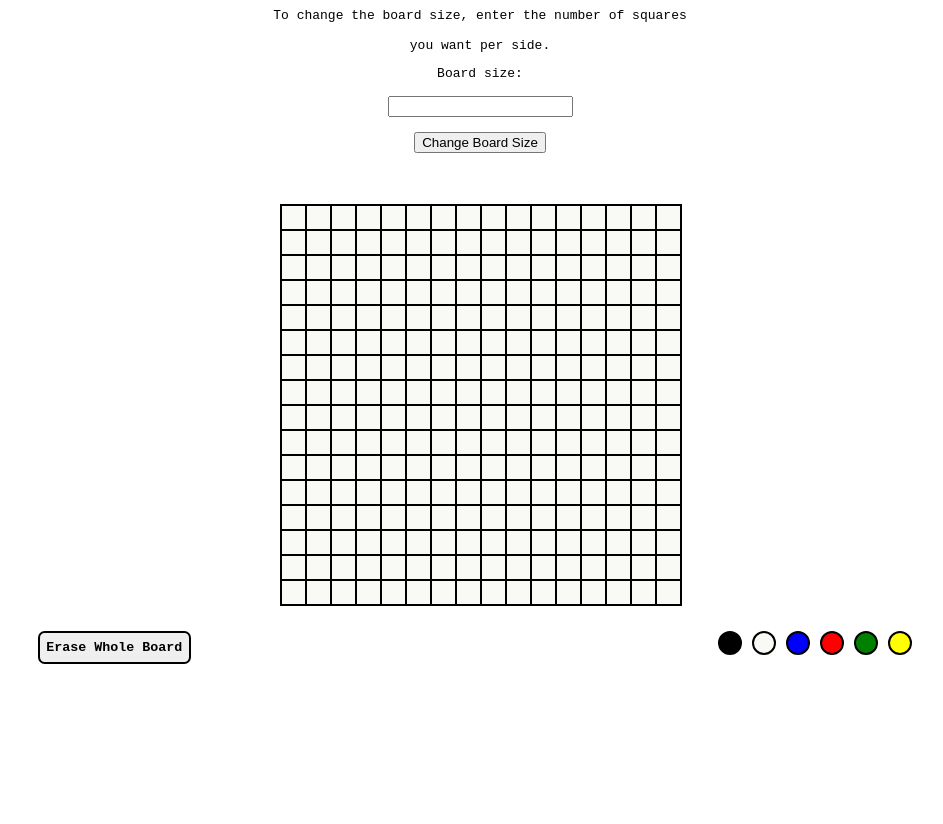
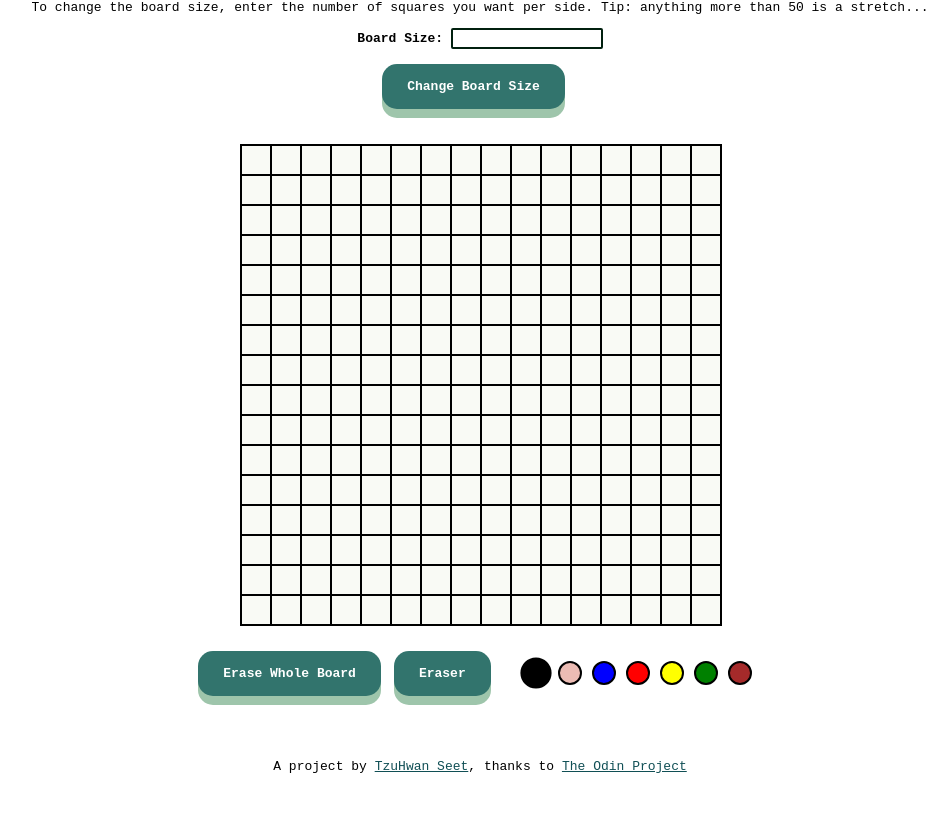
Before and after one commit to tzuhwan/etch-a-sketch, a plain HTML site: page index.html in a window 1280 px wide. Shown: the part 73-897 px from the top of the page, without its empty margins (160-1103 px from the left). Before the commit the page ends 807 px from the top, so only its background shows below. Drawn offline with Linux system fonts and the light colour scheme.

Commit message:
Added functions to selectively erase and select color; Modified UI

```diff
--- a/index.html
+++ b/index.html
@@ -10,14 +10,13 @@
     <body>
         <div class="top-container">
             <h1>Etch-a-Sketch!</h1>
-            <p>To change the board size, enter the number of squares <br><br> you want per side. </p>
+            <p>To change the board size, enter the number of squares you want per side. Tip: anything more than 50 is a stretch...</p>
 
             <form action="">
-                <label for="bSize">Board size:</label>
-                <br><br>
+                <label id='board-size-label' for="bSize">Board Size:</label>
                 <input type="text" id="board-size">
                 <br><br>
-                <input type="button" onclick ="getUserBoardSize()" value="Change Board Size">
+                <input class="button" type="button" onclick ="getUserBoardSize()" value="Change Board Size">
             </form>
 
         </div>
@@ -28,20 +27,27 @@
 
         <div class="bottom-container">
 
-            <button id="complete-erase-btn">Erase Whole Board</button>
+            <div class="erase-btn-row">
+                <button class="button" id="complete-erase-btn">Erase Whole Board</button>
+                <button class="button" id="eraser-btn">Eraser</button>
+            </div>
+
 
             <div class="color-selection">
-                <div class="color-square color-black"></div>
-                <div class="color-square color-white"></div>
-                <div class="color-square color-blue"></div>
-                <div class="color-square color-red"></div>
-                <div class="color-square color-green"></div>
-                <div class="color-square color-yellow"></div>
+                <div class="color-square color-square-clicked"></div>
+                <div class="color-square"></div>
+                <div class="color-square"></div>
+                <div class="color-square"></div>
+                <div class="color-square"></div>
+                <div class="color-square"></div>
+                <div class="color-square"></div>
             </div>
 
         </div>
 
-        <div class="footer"></div>
+        <div class="footer">
+            <p>A project by <a href='https://github.com/tzuhwan'>TzuHwan Seet</a>, thanks to <a href='https://www.theodinproject.com/home?ref=logout'>The Odin Project</a></p>
+        </div>
 
 
         <script src="main.js"></script>
--- a/main.js
+++ b/main.js
@@ -1,12 +1,16 @@
 // Project Constants
-const mainContainerWidth = 50; //50vh
+const mainContainerWidth = 60; //50vh
 const blankColor = '#f9faf5'
 const startingBoardSize = 16;
+
+
+
 
 //Global Variables
 let squareWidth = 0;
 let userBoardSize;
 let mouseDown = false;
+let isErase = false;
 let currentColor = 'black';
 
 //querySelector
@@ -36,18 +40,25 @@ function completeErase() {
     })
 }
 
+//Selective erase
+function selectiveErase() {
+    isErase = !isErase;
+    isErase === true ? currentColor = blankColor : null;
+}
+
 
 //return the user's selected board size
 function getUserBoardSize() {
     userBoardSize = document.getElementById('board-size').value;
 
-    createGrid(userBoardSize);
+    userBoardSize === "" ? createGrid(startingBoardSize): createGrid(userBoardSize);
 
 }
 
 
 // Instantiates the selected number of squares of grid (canvasLength*canvasLength)
 function createGrid(numberOfSquares) {
+
 
     while (canvas.hasChildNodes()) {
         canvas.removeChild(canvas.lastChild);
@@ -67,17 +78,17 @@ function createGrid(numberOfSquares) {
 }
 
 
-//add EventListener to each square and change to black when hover over it
+//add EventListener to each square and change to currentColor when hover over it
 function colorSquare() {
     const squares = document.querySelectorAll('.square');
     squares.forEach(square => {
         square.addEventListener('mousedown', event => {
             mouseDown = true;
-            event.target.style.backgroundColor = "white";
+            event.target.style.backgroundColor = currentColor;
         })
         square.addEventListener('mouseover', event => {
             if (mouseDown) {
-                event.target.style.backgroundColor = "black";
+                event.target.style.backgroundColor = currentColor;
             }
         })
         square.addEventListener('mouseup', event => mouseDown = false);
@@ -85,10 +96,52 @@ function colorSquare() {
 }
 
 
+// toggles the color buttons
+function toggleColorBtn(colorBtns, colorBtn) {
+    colorBtn.addEventListener('click', event => {
+        colorBtns.forEach(color => {
+            color.classList.remove('color-square-clicked');
+        })
+        colorBtn.classList.add('color-square-clicked');
+    })
+}
+
+//Asign the div backgroundColor directly so that can be accessed later
+function defineColorPalette() {
+    let colorList = ['black', '#ecbcb4', 'blue', 'red', 'yellow', 'green', 'brown'];
+
+    const colorBtns = document.querySelectorAll('.color-square');
+
+    for (let i = 0; i < colorBtns.length; i++) {
+        colorBtns[i].style.backgroundColor = colorList[i];
+    }
+}
+
+
+function chooseColor() {
+    const colorBtns = document.querySelectorAll('.color-square');
+    colorBtns.forEach(colorBtn => {
+        toggleColorBtn(colorBtns, colorBtn);
+
+        colorBtn.addEventListener('click', event => {
+            currentColor = event.target.style.backgroundColor;
+        })
+    })
+}
+
 createGrid(startingBoardSize);
+chooseColor();
+defineColorPalette();
 
 const completeEraseBtn = document.querySelector('#complete-erase-btn');
 completeEraseBtn.addEventListener('click', completeErase);
+
+const selectiveEraseBtn = document.querySelector('#eraser-btn');
+selectiveEraseBtn.addEventListener('click', event => {
+    selectiveEraseBtn.classList.toggle('active');
+    selectiveErase();
+})
+
 
 
 
--- a/style.css
+++ b/style.css
@@ -5,16 +5,29 @@ body {
 
 }
 
+#board-size-label {
+    font-weight: 600;
+}
+
+input[type=text] {
+    width: 15%;
+    /* margin: 8px 0; */
+    box-sizing: border-box;
+    font-family: inherit;
+    border-radius: 2px;
+    border: 2px solid #01200f;
+  }
+
 .top-container {
     margin: 0 auto;
     width: 80%;
-    min-height: 30vh;
+    min-height: 25vh;
     text-align: center;
-    margin-bottom: 20px;
+    margin-bottom: 0px;
 }
 
 .top-container h1 {
-    padding-top: 2vh;
+    padding-top: 1vh;
 }
 
 .canvas {
@@ -25,29 +38,42 @@ body {
 
 }
 
-button {
+.button {
+    padding: 15px 25px;
+    font-size: 1em;
+    margin-right: 1em;
     cursor: pointer;
-    vertical-align: middle;
+    text-align: center;
+    outline: none;
+    color: #fff;
+    background-color: #32746d;
+    border: none;
+    border-radius: 15px;
+    box-shadow: 0 9px #9ec5ab;
+    font-family: inherit;
     font-weight: 600;
-    font-family: inherit;
-    padding: .5em;
-    border-radius: 0.5em;
-    border: 2px black solid;
-}
+  }
 
-button:hover {background-color: #619c63;}
+.button:hover {background-color: #104f55}
 
-button:active {
-    background-color: #3e8e41;
+.button:active {
+    background-color: #104f55;
+    box-shadow: 0 5px #666;
+    transform: translateY(4px);
+  }
+
+.active {
+    background-color: #104f55;
     box-shadow: 0 5px #666;
     transform: translateY(4px);
 }
 
 
-
-
-
-
+.erase-btn-row {
+    display: flex;
+    flex-direction: row;
+    align-items: flex-start;
+}
 
 
 
@@ -58,14 +84,18 @@ button:active {
 
 .main-container {
     margin: 0 auto;
-    width: 50vh;
-    min-height: 50vh;
+    width: 60vh;
+    min-height: 60vh;
+    background-color: red;
 }
 
 .bottom-container {
     margin: 0 auto;
-    width: 70%;
+    width: 85%;
     height: 15vh;
+    display: flex;
+    flex-direction: row;
+    justify-content: center;
 }
 
 .bottom-container button {
@@ -73,39 +103,38 @@ button:active {
 }
 
 .color-selection {
-    margin-top: 25px;
+    margin-left: 20px;
+    margin-top: 35px;
     display: flex;
     float: right;
 }
 
 .color-square {
+    cursor: pointer;
     width: 20px;
     height: 20px;
     border-radius: 50%;
     border: 2px black solid;
     margin-right: 10px;
+
 }
 
-.color-black {
-    background-color: black;
+.color-square-clicked {
+    transition: all .5s ease;
+    transform: scale(1.3);
 }
 
-.color-white {
-    background-color:#f9faf5;
+
+.footer {
+    text-align: center;
+    margin-bottom: 50px;
+
 }
 
-.color-blue {
-    background-color: blue;
+.footer p {
+    margin-bottom: 10px;
 }
 
-.color-red {
-    background-color: red;
+.footer a {
+    color: #104f55;
 }
-
-.color-yellow {
-    background-color: yellow;
-}
-
-.color-green {
-    background-color: green;
-}
```
